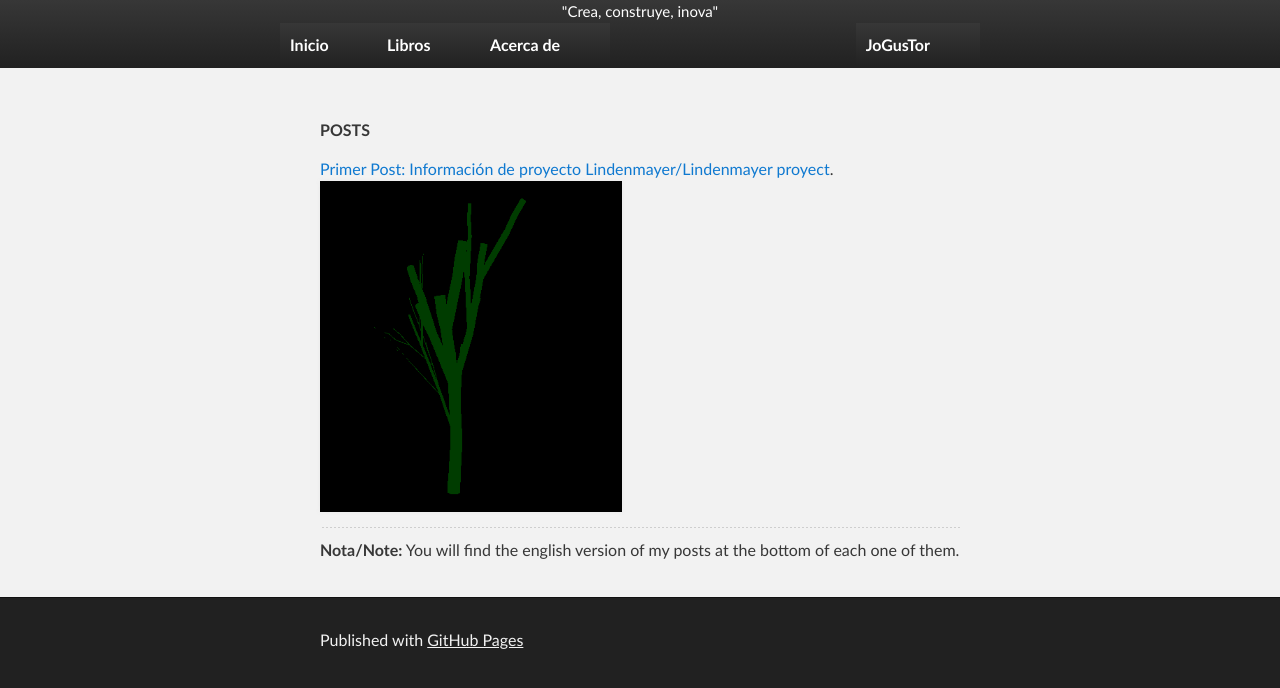
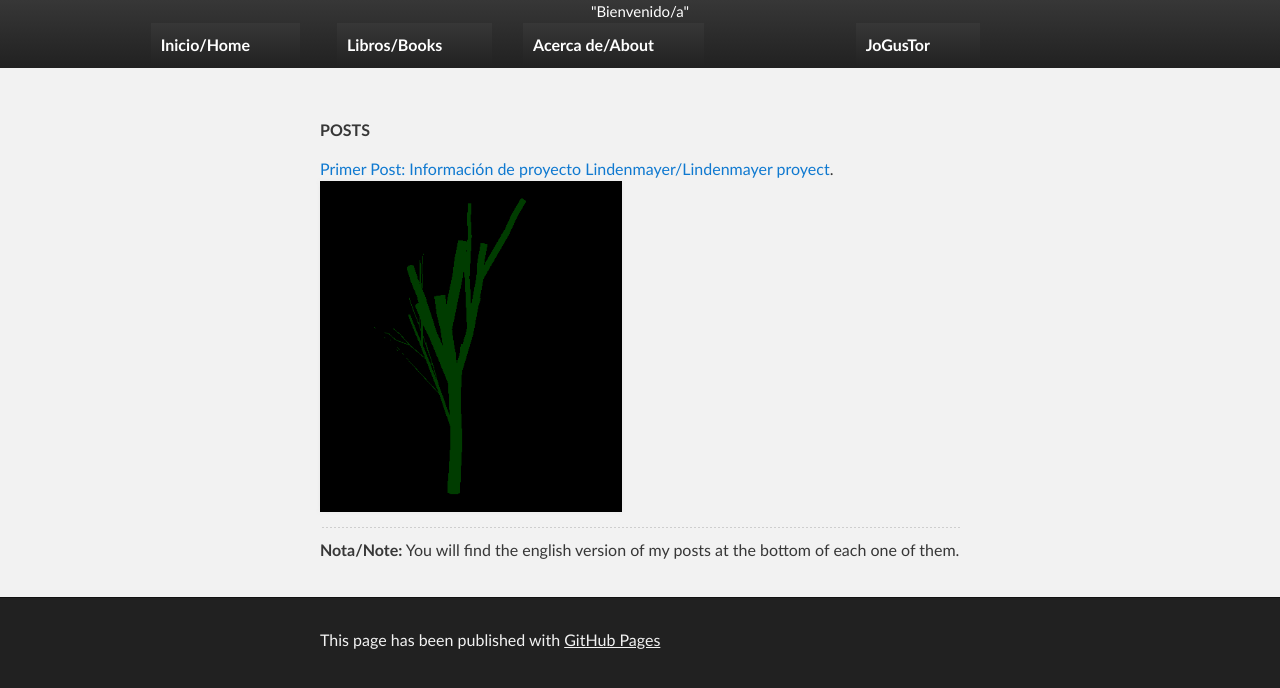
Before and after one commit to JoGusTor/JoGusTor.github.io, a Jekyll site: the page built from index.md, in a window 1280 px wide. Shown: the top 688 px of the page. Built offline with Jekyll 4.4.1, drawn with Linux system fonts in a browser that asks for light colours.

Commit message:
nueva dash

```diff
--- a/_layouts/default.html
+++ b/_layouts/default.html
@@ -17,7 +17,7 @@
     <!-- HEADER -->
     <div id="header_wrap" class="outer">
 
-  <div id="project_title">"Crea, construye, inova"</div>
+  <div id="project_title">"Bienvenido/a"</div>
 
 
         <header class="inner">
@@ -26,9 +26,9 @@
         <div class="separator"></div>
 
           <a id="forkme_banner" href="{{ site.github.owner_url }}">JoGusTor</a>
-          <a id="inicio" href="{{ site.home }}">Inicio</a>
-          <a id="libros" href="{{ site.books }}">Libros</a>
-          <a id="acerca" href="{{ site.acerca }}">Acerca de</a>
+          <a id="inicio" href="{{ site.home }}">Inicio/Home</a>
+          <a id="libros" href="{{ site.books }}">Libros/Books</a>
+          <a id="acerca" href="{{ site.acerca }}">Acerca de/About</a>
 
 
 
@@ -55,7 +55,7 @@
     <div id="footer_wrap" class="outer">
       <footer class="inner">
 
-        <p>Published with <a href="https://pages.github.com">GitHub Pages</a></p>
+        <p>This page has been published with <a href="https://pages.github.com">GitHub Pages</a></p>
       </footer>
     </div>
 
--- a/_sass/jekyll-theme-slate.scss
+++ b/_sass/jekyll-theme-slate.scss
@@ -275,7 +275,7 @@ Full-Width Styles
   position: absolute;
   margin: 0px;
   top:0;
-  left: 0px;
+  right: 700px;
   z-index: 10;
   padding: 10px 50px 10px 10px;
   color: #fff;
@@ -291,13 +291,13 @@ Full-Width Styles
   box-shadow: 0px 0px 0px rgba(0,0,0,.10);
 
 
-  border-radius: 0px;
-  -o-transition:.2s;
-  -ms-transition:.2s;
-  -moz-transition:.2s;
-  -webkit-transition:.2s;
+
+  -o-transition:.5s;
+  -ms-transition:.5s;
+  -moz-transition:.5s;
+  -webkit-transition:.5s;
   /* ...and now for the proper property */
-  transition:.2s;
+  transition:.5s;
   text-decoration: none;
 
 }
@@ -312,11 +312,11 @@ Full-Width Styles
   display: block;
   position: absolute;
   top:0;
-  left: 97px;
+  left: 57px;
   z-index: 10;
   padding: 10px 50px 10px 10px;
   color: #fff;
-  background: url('../images/book.png') #0090ff no-repeat 95% 50%;
+
 
   font-weight: 700;
 
@@ -328,18 +328,19 @@ Full-Width Styles
   background: -o-linear-gradient(top, #373737, #212121);
   background: linear-gradient(top, #373737, #212121);
    border-radius: 0px;
-  -o-transition:.3s;
-  -ms-transition:.3s;
-  -moz-transition:.3s;
-  -webkit-transition:.3s;
+  -o-transition:.6s;
+  -ms-transition:.6s;
+  -moz-transition:.6s;
+  -webkit-transition:.6s;
   /* ...and now for the proper property */
-  transition:.3s;
+  transition:.6s;
   text-decoration: none;
 }
 
 
 #libros:hover {
   background: url('../images/book.png') #708090 no-repeat 94% 30%;
+
   border-radius: 20px;
   }
 
@@ -365,12 +366,12 @@ Full-Width Styles
   background: linear-gradient(top, #373737, #212121);
   font-weight: 700;
   border-radius: 0px;
-  -o-transition:.1s;
-  -ms-transition:.1s;
-  -moz-transition:.1s;
-  -webkit-transition:.1s;
+  -o-transition:.5s;
+  -ms-transition:.5s;
+  -moz-transition:.5s;
+  -webkit-transition:.5s;
   /* ...and now for the proper property */
-  transition:.1s;
+  transition:.5s;
   text-decoration: none;
 }
 
@@ -384,13 +385,13 @@ border-radius: 20px;
   position: absolute;
   top:0;
 
-  left: 200px;
+  left: 243px;
   z-index: 10;
   padding: 10px 50px 10px 10px;
   color: #fff;
   background: url('../images/mark.png') #0090ff no-repeat 95% 50%;
 
-      background: #212121;
+  background: #212121;
   background: -moz-linear-gradient(top, #373737, #212121);
   background: -webkit-linear-gradient(top, #373737, #212121);
   background: -ms-linear-gradient(top, #373737, #212121);
@@ -398,12 +399,12 @@ border-radius: 20px;
   background: linear-gradient(top, #373737, #212121);
   font-weight: 700;
   border-radius: 0px;
-   -o-transition:.1s;
-  -ms-transition:.1s;
-  -moz-transition:.1s;
-  -webkit-transition:.1s;
+   -o-transition:.5s;
+  -ms-transition:.5s;
+  -moz-transition:.5s;
+  -webkit-transition:.5s;
   /* ...and now for the proper property */
-  transition:.1s;
+  transition:.5s;
   text-decoration: none;
 }
 
```
